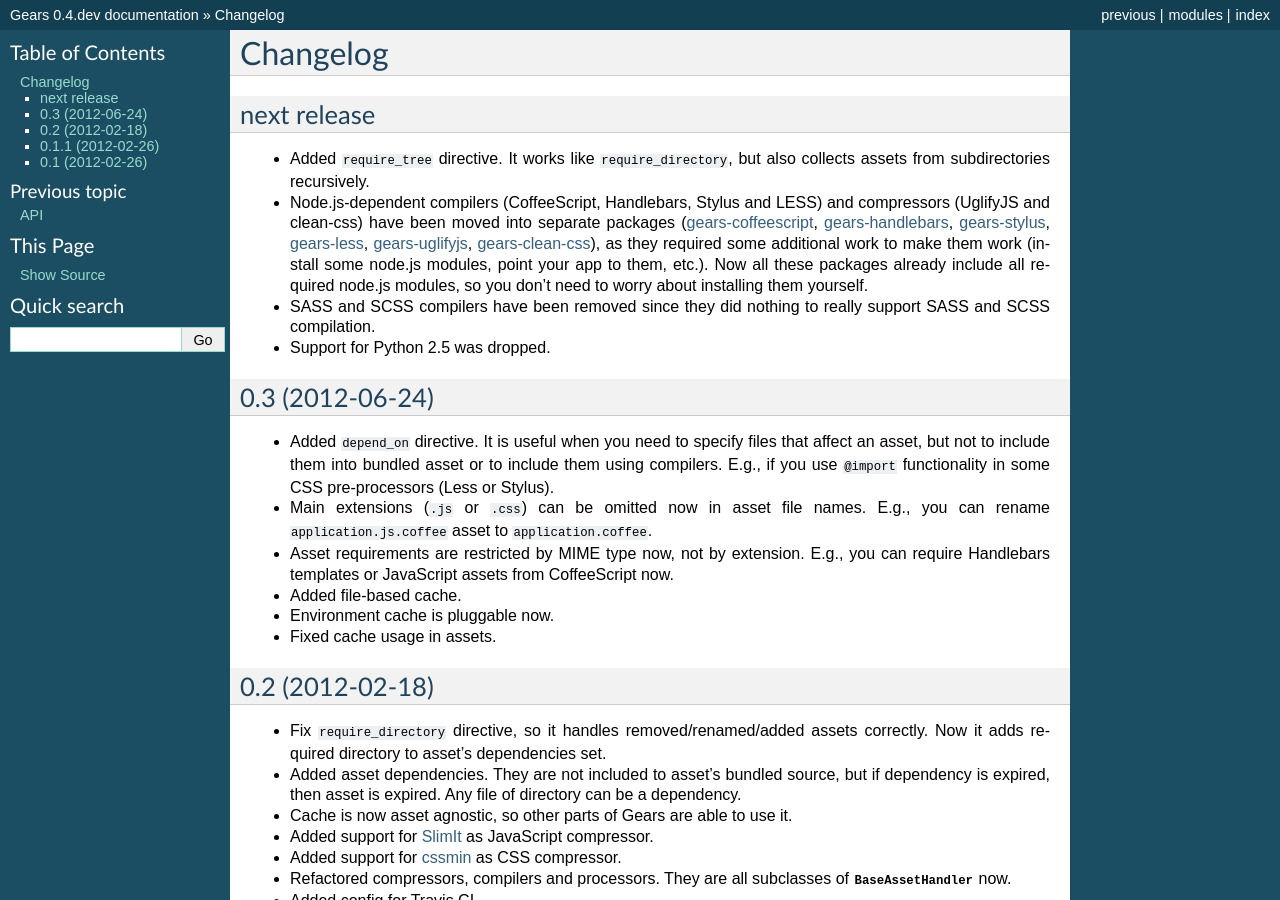
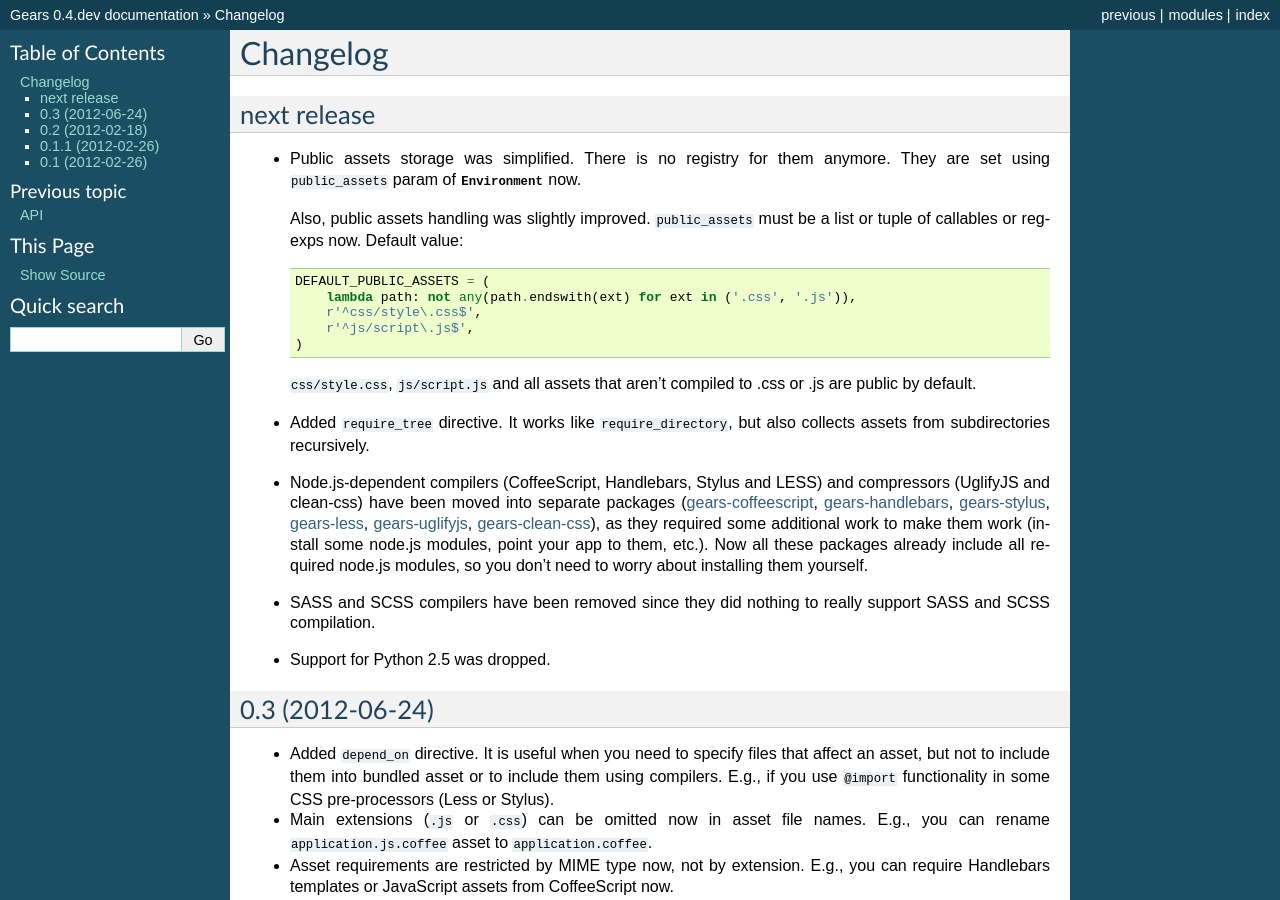
Before and after one commit to gears/gears, a Sphinx documentation site: the page built from docs/changelog.rst, in a window 1280 px wide and 900 px high. Built offline with Sphinx 7.4.7, drawn with Linux system fonts in a browser that asks for light colours.

Commit message:
Update docs

```diff
--- a/README.rst
+++ b/README.rst
@@ -104,8 +104,9 @@ installed on your system.
 Usage
 -----
 
-This example compiles public assets (``assets/js/script.js`` and
-``assets/css/style.css`` by default) from ``assets`` directory to ``static``::
+This example compiles public assets (default: ``assets/js/script.js``,
+``assets/css/style.css`` and all assets that aren't compiled to .css or .js)
+from ``assets`` directory to ``static``::
 
     import os
 
--- a/docs/changelog.rst
+++ b/docs/changelog.rst
@@ -3,6 +3,22 @@ Changelog
 
 next release
 ------------
+
+- Public assets storage was simplified. There is no registry for them anymore.
+  They are set using ``public_assets`` param of
+  :class:`~gears.environment.Environment` now.
+
+  Also, public assets handling was slightly improved. ``public_assets`` must be
+  a list or tuple of callables or regexps now. Default value::
+
+      DEFAULT_PUBLIC_ASSETS = (
+          lambda path: not any(path.endswith(ext) for ext in ('.css', '.js')),
+          r'^css/style\.css$',
+          r'^js/script\.js$',
+      )
+
+  ``css/style.css``, ``js/script.js`` and all assets that aren't compiled to
+  .css or .js are public by default.
 
 - Added ``require_tree`` directive. It works like ``require_directory``, but
   also collects assets from subdirectories recursively.
```
